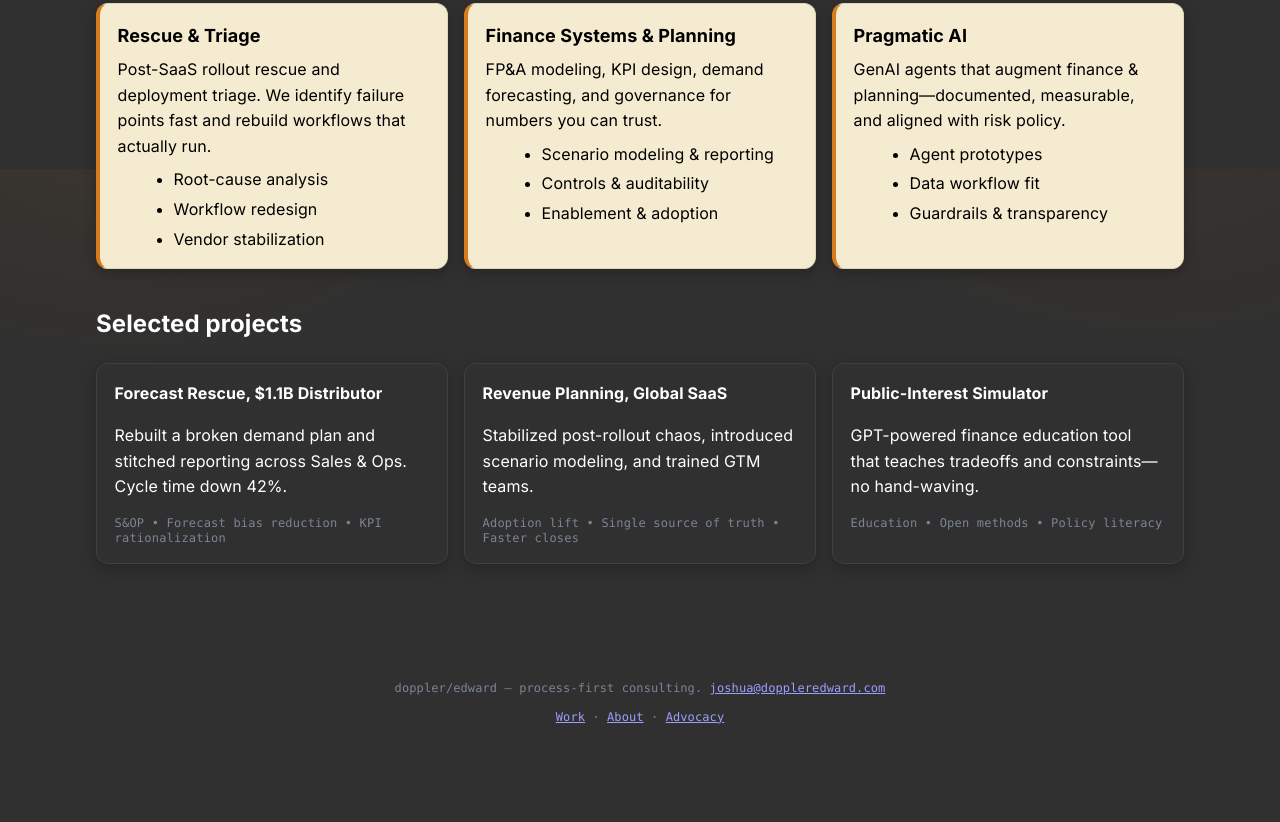
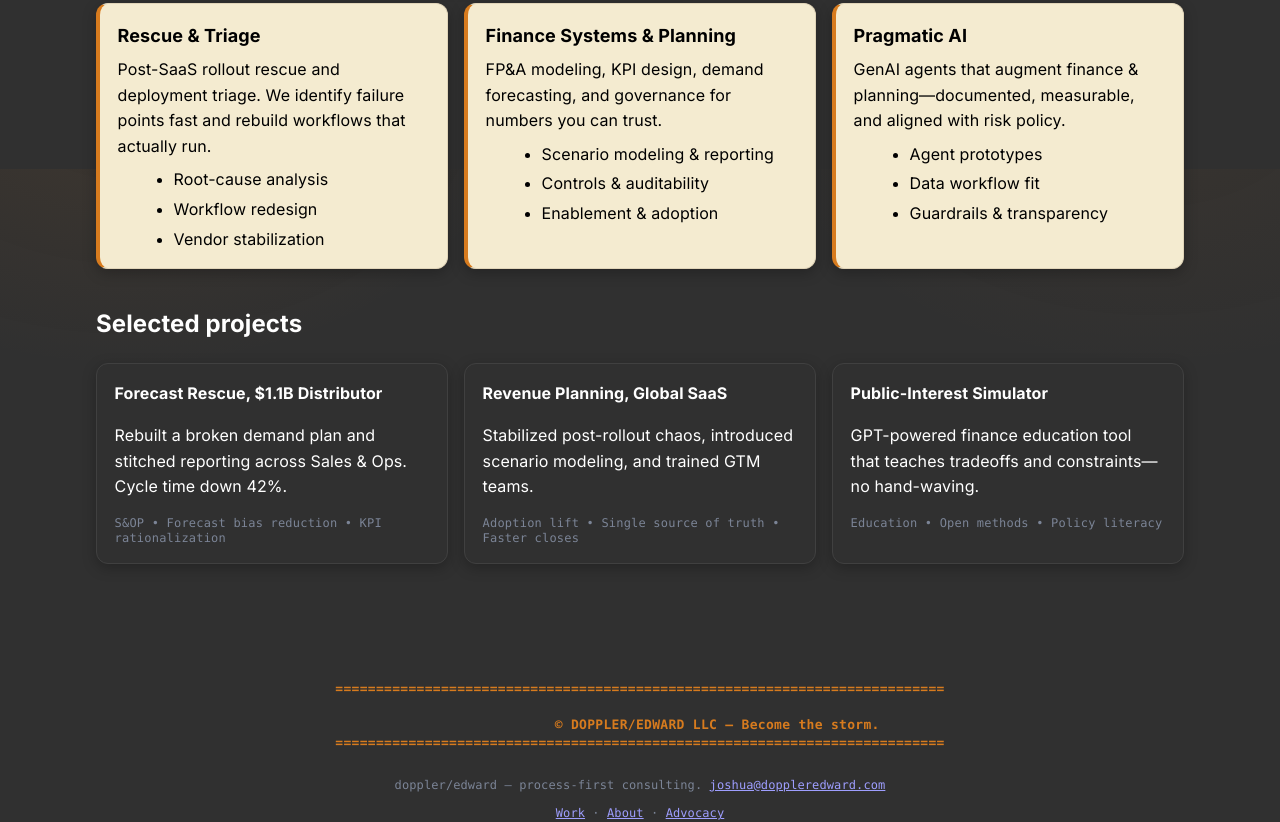
Before and after one commit to dopplercockpit/doppleredward-site, a plain HTML site: page index.html in a window 1280 px wide. Shown: the part 631-1453 px from the top of the page. Before the commit the page ends 1357 px from the top, so only its background shows below. Drawn offline with Linux system fonts and the light colour scheme.

Commit message:
Add ANSI-styled footer with copyright notice and branding

```diff
--- a/css/styles.css
+++ b/css/styles.css
@@ -233,6 +233,13 @@ body{
 .footer{
   margin: 3rem 0 2rem; text-align:center; color:var(--muted); font: 12px/1.4 var(--mono)
 }
+.footer-ansi{
+  color: var(--accent);
+  font: 600 13px/1.4 var(--mono);
+  text-align: center;
+  margin: 0 auto 1.5rem;
+  letter-spacing: .3px;
+}
 
 /* --- responsive --- */
 @media (max-width:1024px){
--- a/index.html
+++ b/index.html
@@ -80,6 +80,10 @@
 </main>
 
 <footer class="footer">
+  <pre class="footer-ansi">===========================================================================
+
+                   © DOPPLER/EDWARD LLC — Become the storm.
+===========================================================================</pre>
   <p><span class="mono">doppler/edward</span> — process-first consulting. <a href="mailto:joshua@doppleredward.com">joshua@doppleredward.com</a></p>
   <p class="foot-links"><a href="/work.html">Work</a> · <a href="/about.html">About</a> · <a href="/advocacy.html">Advocacy</a></p>
 </footer>
```
